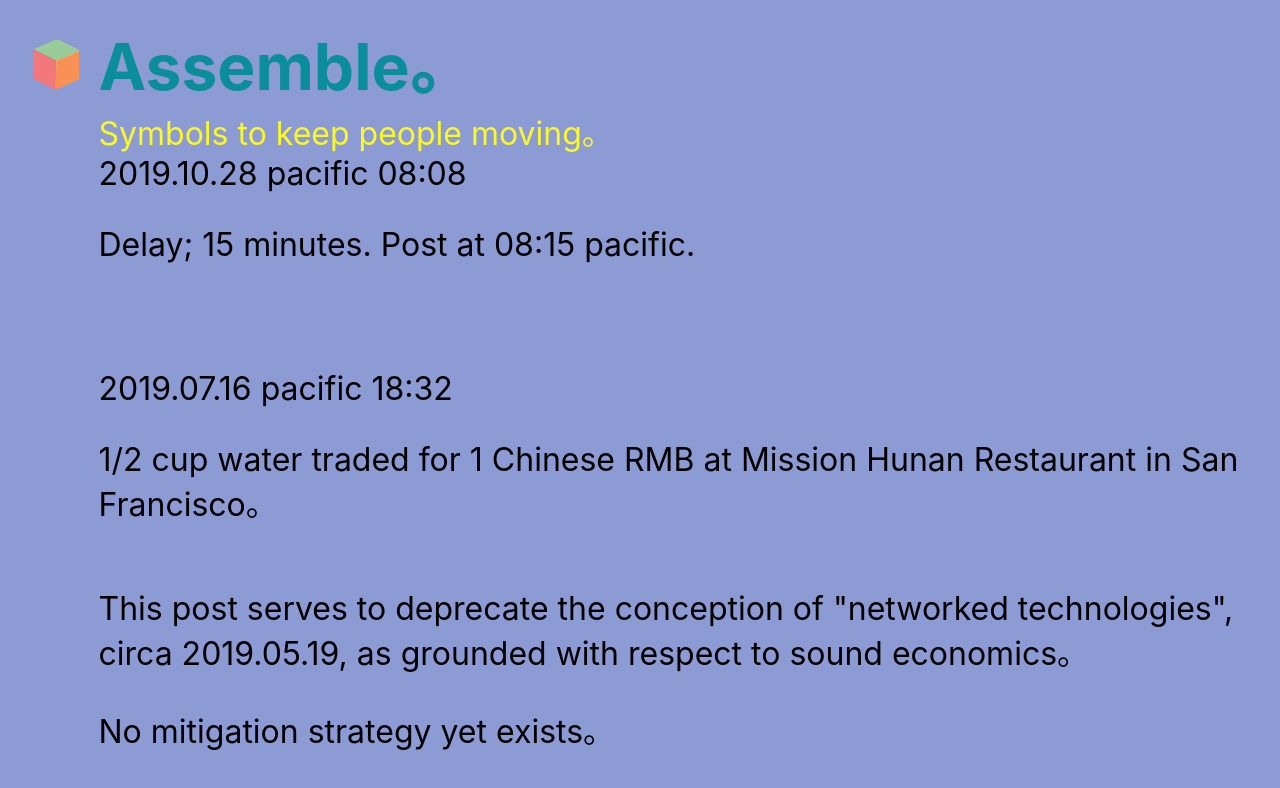
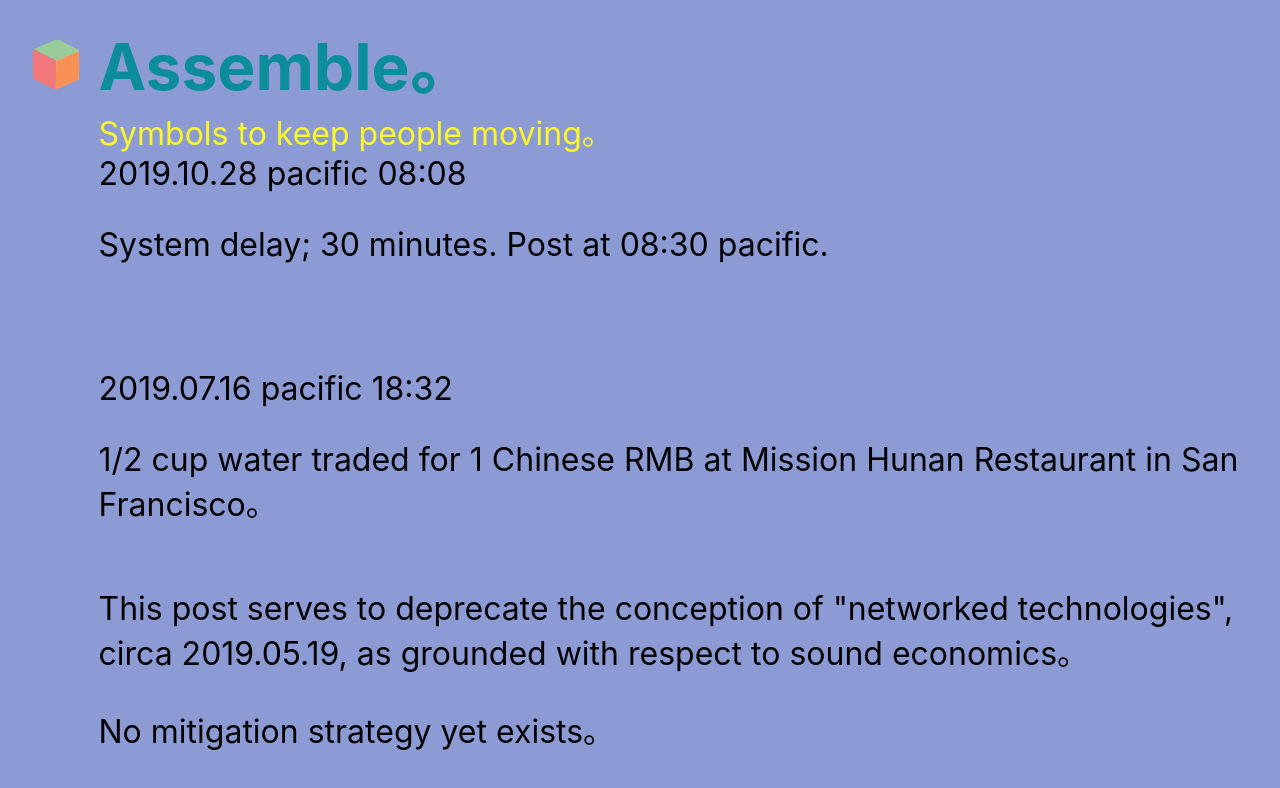
Before and after one commit to assembleapp/assembleapp.co, a React (Create React App) app: page / in a window 1280 px wide. Shown: the top 788 px of the page. Built offline with nearby package versions, Linux system fonts and the light colour scheme.

Commit message:
Node version, update delay.

```diff
--- a/package.json
+++ b/package.json
@@ -41,5 +41,8 @@
   },
   "devDependencies": {
     "react-app-rewired": "^2.1.3"
+  },
+  "engines": {
+    "node": ">= 6.0.0"
   }
 }
--- a/src/App.js
+++ b/src/App.js
@@ -6,7 +6,6 @@ function App() {
   return (
     <Layout>
       <Logo />
-
       <div>
         <Title>Assemble。</Title>
         <Caption>Symbols to keep people moving。</Caption>
@@ -14,7 +13,7 @@ function App() {
 
       <Words>
         <Time>2019.10.28 pacific 08:08</Time>
-        <Post>Delay; 15 minutes. Post at 08:15 pacific.</Post>
+        <Post>System delay; 30 minutes. Post at 08:30 pacific.</Post>
       </Words>
 
       <Words>
```
